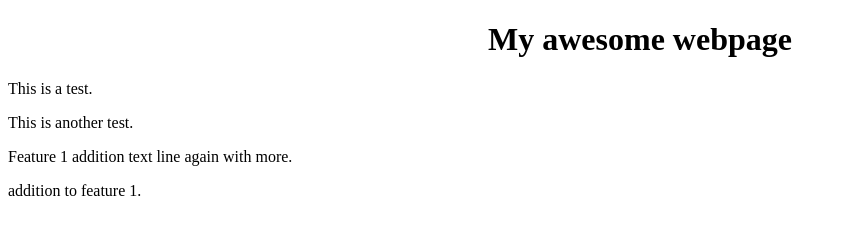
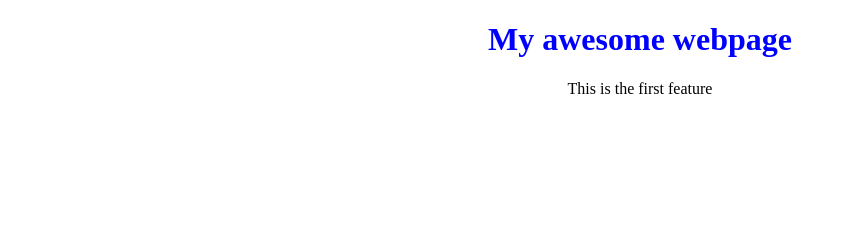
Before and after one commit to JohnFu11er/actions-example, a plain HTML site: page static-html-directory/index.html in a window 1280 px wide. Shown: the whole page, without its empty margins (0-847 px from the left). Drawn offline with Linux system fonts and the light colour scheme.

Commit message:
adds first feature

```diff
--- a/static-html-directory/index.html
+++ b/static-html-directory/index.html
@@ -2,12 +2,13 @@
 <html>
   <head>
     <title>Test Webpage</title>
+    <style>
+      h1 {color: blue; text-align: center;}
+      p {text-align: center;}
+    </style>
   </head>
   <body>
-    <h1 style="text-align: center;">My awesome webpage</h1>
-    <p>This is a test.</p>
-    <p>This is another test.</p>
-    <p>Feature 1 addition text line again with more.</p>
-    <p>addition to feature 1.</p>
+    <h1>My awesome webpage</h1>
+    <p>This is the first feature</p>
   </body>
 </html>
```
